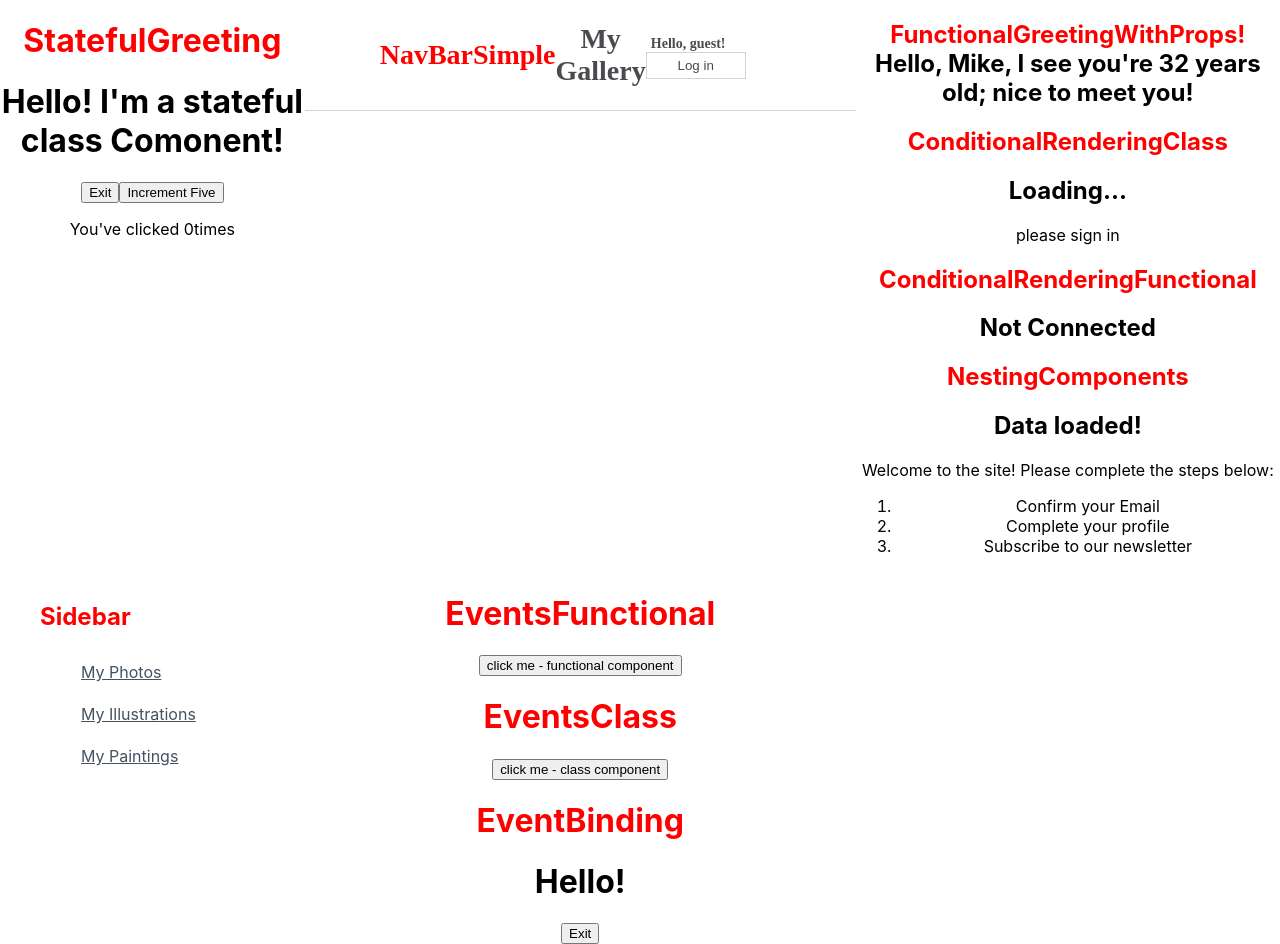
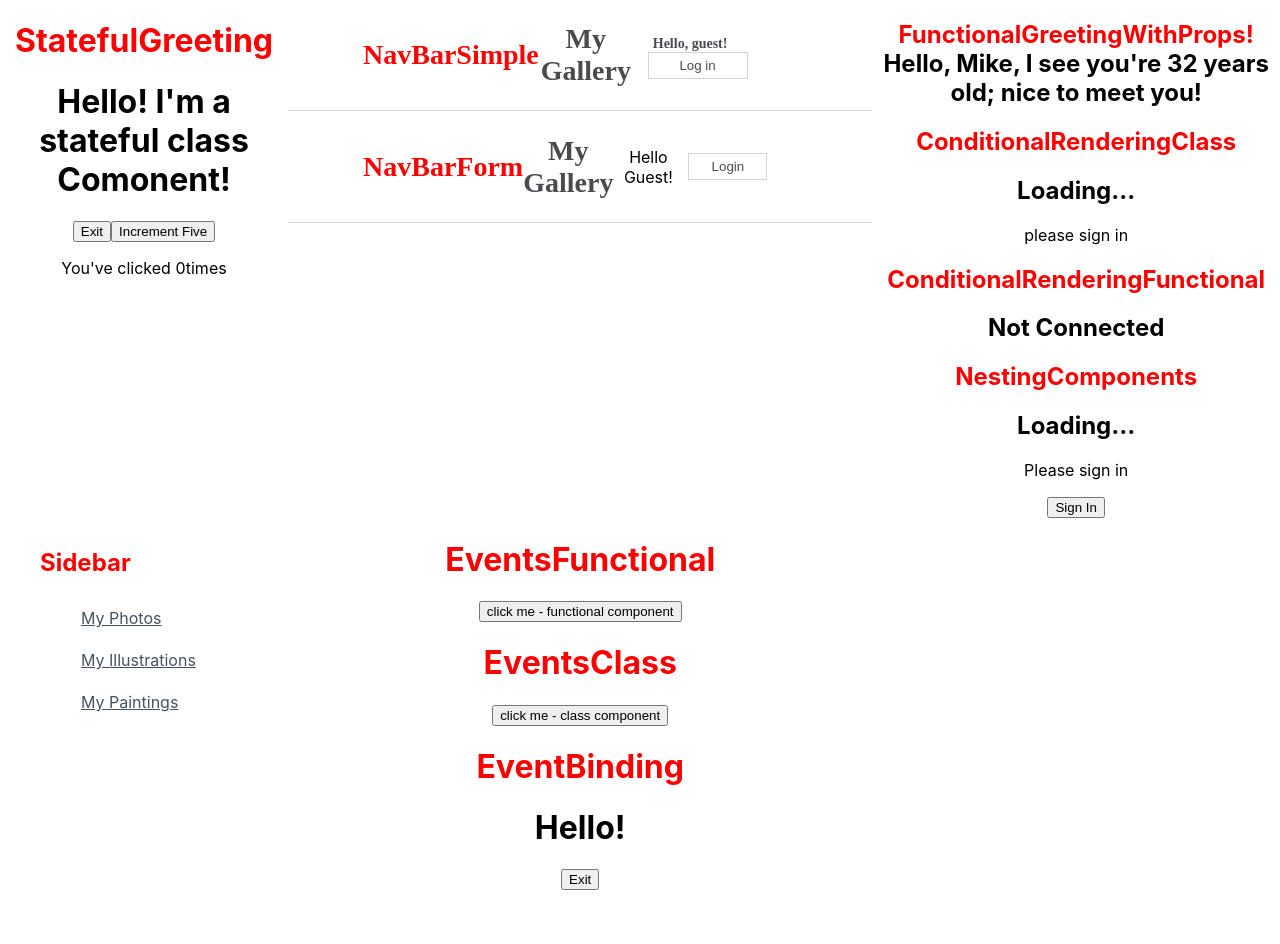
Before and after one commit to MrHaJu/first-react-app, a React (Create React App) app: page / in a window 1280 px wide. After the commit the page ends 890 px from the top, so only its background shows below. Built offline with nearby package versions, Linux system fonts and the light colour scheme.

Commit message:
Navbar Form

```diff
--- a/src/App.js
+++ b/src/App.js
@@ -10,6 +10,8 @@
 import ConditionalRenderingFunctional from './components/ConditionalRenderingFunctional';
 import ConditionalRenderingClass from './components/ConditionalRenderingClass';
 import NestingComponents from './components/NestingComponents';
+import NavBarForm from "./components/NavBarForm";
+
 
 function App() {
   return (
@@ -19,6 +21,7 @@
       </header>
       <nav>
         <NavBarSimple />
+        <NavBarForm />
       </nav>
       <article>
         <FunctionalGreetingWithProps greeting="nice to meet you!" name="Mike" age="32" />
--- /dev/null
+++ b/src/components/NavBarChild.js
@@ -0,0 +1,23 @@
+import React from "react";
+
+function NavBarChild(props) {
+    return (
+        props.isLoggedIn ?
+        <div>
+            <p>Hello Guest!</p>
+            <button onClick={props.handleClick}>Login</button>
+        </div>
+
+        :
+        <form>
+            <label htmlFor = "username">Username:</label>
+            <input placeholder="username" id="username"/>
+
+            <label htmlFor = "password">Password:</label>
+            <input placeholder="password" id="password"/>
+            <button  onClick={props.handleClick}>Submit</button>
+        </form>
+    )
+}
+
+export default NavBarChild
--- /dev/null
+++ b/src/components/NavBarForm.js
@@ -0,0 +1,35 @@
+import React, { Component } from "react";
+import css from "./css/NavBarForm.module.css";
+import NavBarChild from "./NavBarChild";
+
+
+class NavBarForm extends Component {
+    constructor(props) {
+        super(props)
+
+        this.state = {
+            isLoggedIn: true,
+        }
+    }
+    handleButtonClick = () => {
+        this.setState((prevState) => ({
+            isLoggedIn: prevState.isLoggedIn ? false: true
+        }),  () => console.log(this.state.isLoggedIn))
+    }
+
+    render() {
+        return (
+            <div className= {css.NavBar}>
+                <h1 className="intro">NavBarForm</h1>
+                <h1>My Gallery</h1>
+                <NavBarChild
+                isLoggedIn={this.state.isLoggedIn}
+                handleClick={this.handleButtonClick}
+                />
+
+            </div>
+        )
+    }
+}
+
+export default NavBarForm
--- a/src/components/NestingComponents.js
+++ b/src/components/NestingComponents.js
@@ -6,16 +6,35 @@
     constructor(props) {
         super(props)
         this.state = {
-            isLoaded: true,
-            isLoggedin: true,
+            isLoaded: false,
+            isLoggedIn: false,
         }
+    }
+
+    handleSignIn = () => {
+        this.setState({
+            isLoggedIn: true
+        })
+        console.log(this)
+    }
+
+    handleSignOut = () => {
+        this.setState({
+            isLoggedIn: false
+        })
+        console.log(this)
     }
     render() {
         return(
             <div>
                 <h1 className="intro">NestingComponents</h1>
                 <UserData isLoaded={this.state.isLoaded} />
-                <UserMessage isLoggedin={this.state.isLoggedin} />
+                <UserMessage
+                isLoggedIn={this.state.isLoggedIn}
+                handleSignIn={this.handleSignIn}
+                handleSignOut={this.handleSignOut}
+
+                />
             </div>
         )
     }
--- a/src/components/UserMessage.js
+++ b/src/components/UserMessage.js
@@ -3,7 +3,7 @@
 function UserMessage(props) {
     return (
         <div>{
-            props.isLoggedin ? (
+            props.isLoggedIn ? (
                 <div>
                     <p>Welcome to the site! Please complete the steps below:</p>
                     <ol>
@@ -11,9 +11,13 @@
                         <li>Complete your profile</li>
                         <li>Subscribe to our newsletter</li>
                     </ol>
+                    <button onClick={props.handleSignOut}>Sign Out</button>
                 </div>
             ) : (
-                <p>Please sign in</p>
+                <div>
+                    <p>Please sign in</p>
+                    <button onClick={props.handleSignIn}>Sign In</button>
+                </div>
             )
         }</div>
     )
--- /dev/null
+++ b/src/components/css/NavBarForm.module.css
@@ -0,0 +1,77 @@
+.NavBar {
+    grid-row: 1;
+    grid-column: 1 / span 4;
+    display: flex;
+    align-items: center;
+    justify-content: space-between;
+    margin-bottom: 0px;
+    padding: 0px 75px;
+    border-bottom: 1px solid lightgrey;
+    background-color: white;
+}
+
+.NavBar h1 {
+    font-family: "montserrat";
+    font-size: 28px;
+    color: #4a4a4f;
+}
+
+.NavBar span {
+    font-family: "montserrat";
+    font-size: 14px;
+    color: #4a4a4f;
+    margin-right: 15px;
+    font-weight: bold;
+}
+
+.NavBar > div {
+    display: flex;
+    flex-direction: row;
+    align-items: center;
+    padding-right: 30px;
+}
+
+.NavBar form {
+    display: flex;
+    flex-direction: row;
+}
+
+.NavBar label {
+    color: #4a4a4f;
+    margin: 1px;
+    padding: 5px 0 5px;
+    padding-right: 10px;
+}
+
+.NavBar input {
+    margin: 1px;
+    margin-right: 10px;
+    width: 150px;
+    border: 1px solid lightgrey;
+    padding: 2px 5px;
+    background-color: white;
+}
+
+.NavBar form > div {
+    display: flex;
+    justify-content: space-between;
+    padding: 0px 10px;
+}
+
+.NavBar #login-form > div{
+    display: inline-block;
+}
+
+.NavBar button {
+    color: #4a4a4f;
+    border: lightgrey solid 1px;
+    background-color: white;
+    padding: 5px;
+    width: 100px;
+    margin-left: 5px;
+}
+.NavBar button:hover{
+    color: #4a4a4f;
+    background-color: #e6ecf0;
+    border: lightgrey solid 1px;
+}
```
